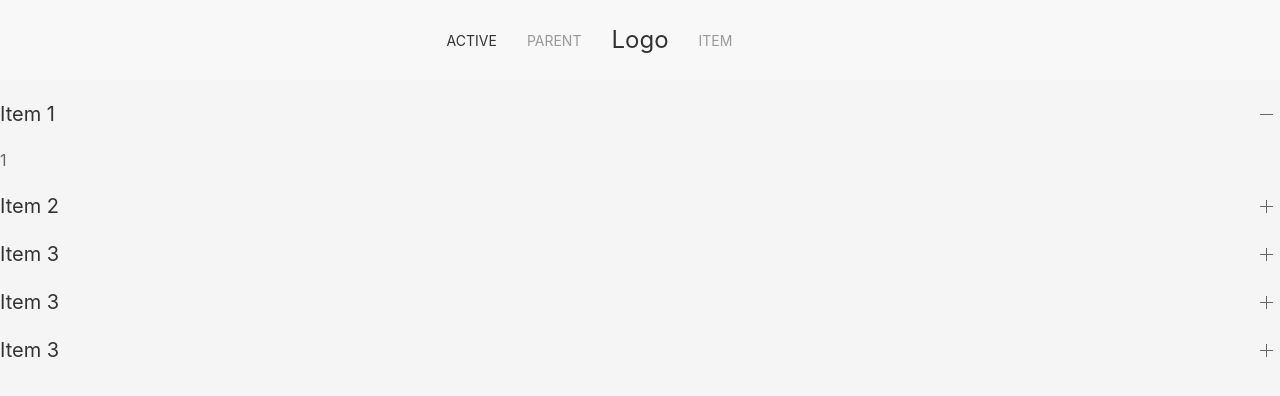
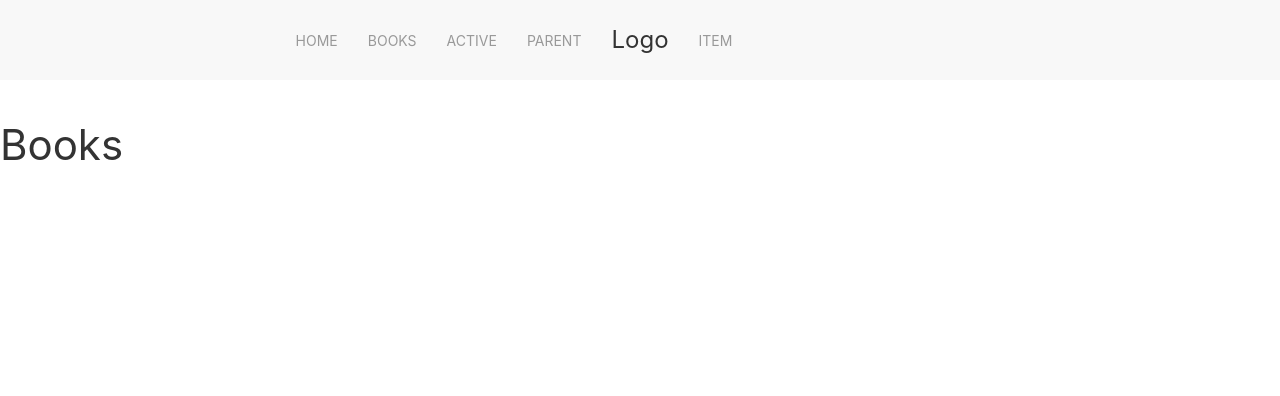
Before and after one commit to sWrAAb/Lost-Page, a Flask app: page /books in a window 1280 px wide. Shown: the top 396 px of the page. Run offline with Flask 2, Linux system fonts and the light colour scheme; data that the repository does not hold is empty; some libraries are stand-ins or nearby versions.

Commit message:
tested if mongodb is conected and connected two navbar links

```diff
--- a/app.py
+++ b/app.py
@@ -1,5 +1,6 @@
 import os
 from flask import Flask, render_template
+from flask_pymongo import PyMongo
 from os import path
 
 if path.exists("env.py"):
@@ -9,11 +10,17 @@
 app.config["MONGO_DBNAME"] = 'TheLostPage'
 app.config["MONGO_URI"] = os.environ.get('MONGO_URI')
 
+mongo = PyMongo(app)
 
 @app.route('/')
+
+@app.route('/home')
+def index():
+    return render_template("index.html")
+
 @app.route('/books')
 def books():
-    return render_template("books.html")
+    return render_template("books.html", books=mongo.db.books.find())
 
 if __name__ == "__main__":
     app.run(host=os.environ.get('IP'),
--- a/templates/base.html
+++ b/templates/base.html
@@ -6,7 +6,7 @@
     <link rel="stylesheet" href="https://cdn.jsdelivr.net/npm/uikit@3.2.6/dist/css/uikit.min.css" />
     <meta name="viewport" content="width=device-width, initial-scale=1.0">
     <meta http-equiv="X-UA-Compatible" content="ie=edge">
-    <link rel="stylesheet" href="{{url_for('static', filename='css/style.css')}}" type="text/css" />
+    <link rel="stylesheet" href="{{url_for('static', filename='style.css')}}" type="text/css" />
     <title>The Lost Page</title>
 </head>
 
@@ -18,9 +18,10 @@
             <div class="uk-navbar-center-left">
                 <div>
                     <ul class="uk-navbar-nav">
-                        <li class="uk-active"><a href="#">Active</a></li>
-                        <li>
-                            <a href="#">Parent</a>
+                        <li class="main-nav"><a href="{{url_for('index')}}">Home</a></li>
+                        <li class="main-nav"><a href="{{url_for('books')}}">Books</a></li>
+                        <li class="main-nav"><a href="#">Active</a></li>
+                        <li><a href="#">Parent</a>
                             <div class="uk-navbar-dropdown">
                                 <ul class="uk-nav uk-navbar-dropdown-nav">
                                     <li class="uk-active"><a href="#">Active</a></li>
@@ -88,7 +89,7 @@
     <script src="https://code.jquery.com/jquery-3.4.1.min.js"></script>
     <script src="https://cdn.jsdelivr.net/npm/uikit@3.2.6/dist/js/uikit.min.js"></script>
     <script src="https://cdn.jsdelivr.net/npm/uikit@3.2.6/dist/js/uikit-icons.min.js"></script>
-    <script src="{{ url_for('static', filename='js/script.js') }}"></script>
+    <script src="{{ url_for('static', filename='script.js') }}"></script>
 </body>
 
 </html>
--- a/templates/books.html
+++ b/templates/books.html
@@ -1,36 +1,14 @@
 {% extends 'base.html' %} {% block content %}
 
-<ul uk-accordion="multiple: true">
-    <li class="uk-open">
-        <a class="uk-accordion-title" href="#">Item 1</a>
-        <div class="uk-accordion-content">
-            <p>1</p>
-        </div>
-    </li>
-    <li>
-        <a class="uk-accordion-title" href="#">Item 2</a>
-        <div class="uk-accordion-content">
-            <p>2</p>
-        </div>
-    </li>
-    <li>
-        <a class="uk-accordion-title" href="#">Item 3</a>
-        <div class="uk-accordion-content">
-            <p>3</p>
-        </div>
-    </li>
-    <li>
-        <a class="uk-accordion-title" href="#">Item 3</a>
-        <div class="uk-accordion-content">
-            <p>4</p>
-        </div>
-    </li>
-    <li>
-        <a class="uk-accordion-title" href="#">Item 3</a>
-        <div class="uk-accordion-content">
-            <p>5</p>
-        </div>
-    </li>
-</ul>
+<h1>Books</h1>
 
-{% endblock %}
+{% for book in books %}
+<!--{{ book.title }} {{ book.genre }} {{ book.description }}-->
+
+
+
+<h2>{{ book.title }} by {{ book.author }}. Published in {{ book.year }} </h2>
+
+<p>{{ book.description }}</p>
+
+{% endfor %} {% endblock %}
```
Also changed, not shown: templates/index.html (+7 -1 lines).
